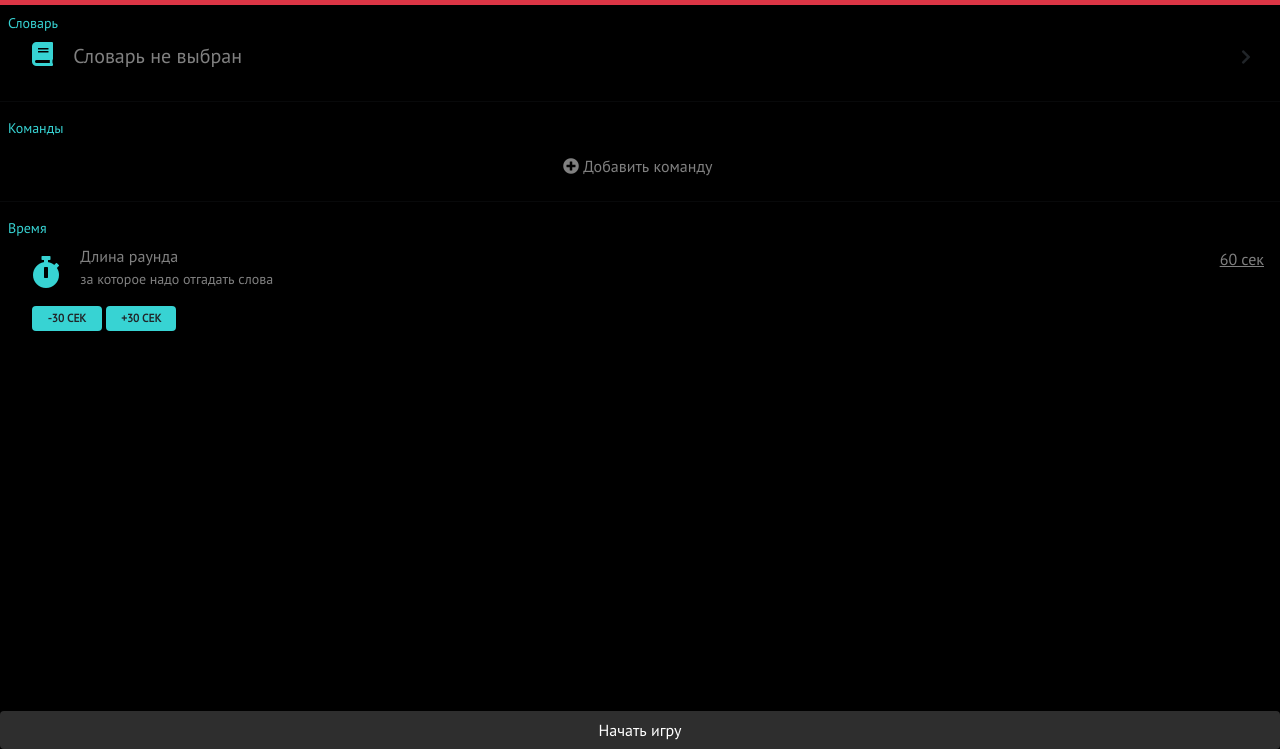
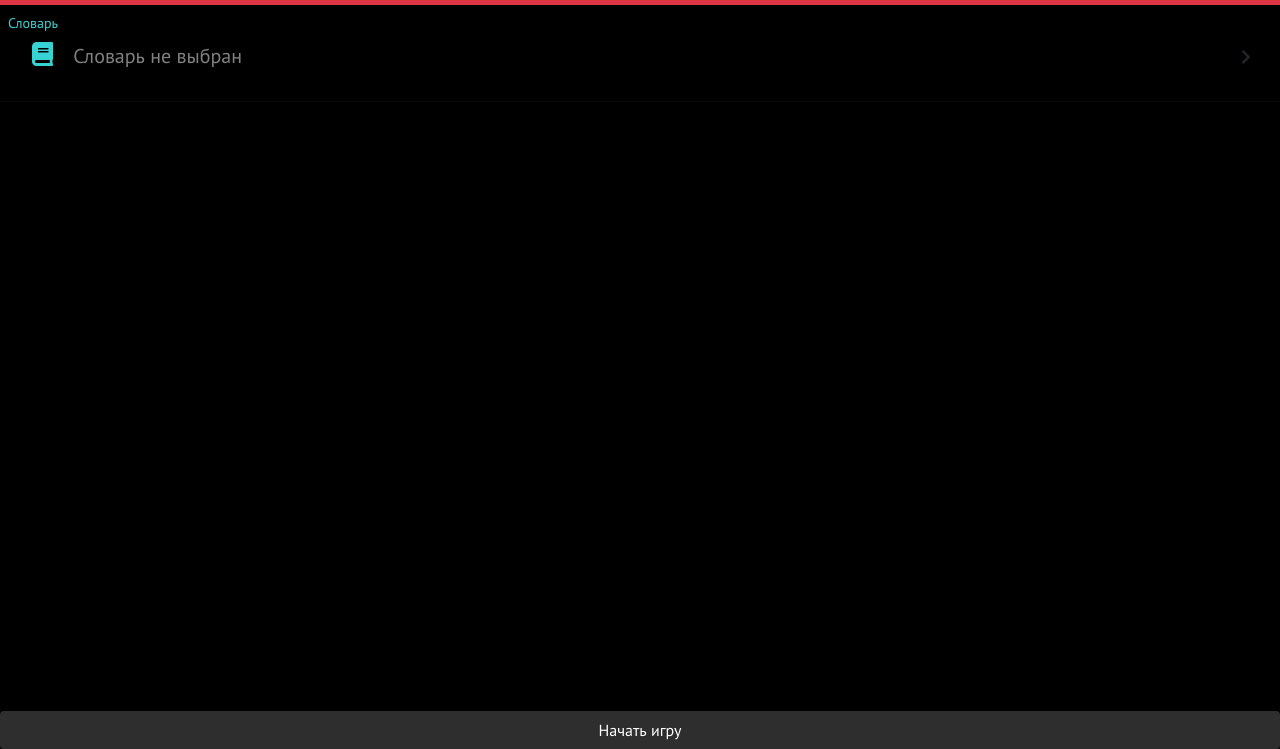
Before and after one commit to viirtualp1/alias-clone, a plain HTML site: page game.html in a window 1280 px wide. Shown: the part 51-800 px from the top of the page. Drawn offline with nearby package versions, Linux system fonts and the light colour scheme.

Commit message:
added 100 words in dictionary

```diff
--- a/game.html
+++ b/game.html
@@ -67,7 +67,7 @@
 
             <hr>
 
-            <div class="choose-teams">
+            <!-- <div class="choose-teams">
                 <p class="title-settings small" id="choose-teams-title">Команды</p>
 
                 <div class="teams">
@@ -79,9 +79,9 @@
                             <button class="btn text-settings mt-1" id="btn-delete-team" @click="deleteTeam(team)"><i class="fas fa-times"></i></button>
                         </div>
                     </div>
-                </div>
+                </div> -->
 
-                <div class="block-btn-choose-teams">
+                <!-- <div class="block-btn-choose-teams">
                     <button class="text-settings btn" id="btn-choose-teams" data-bs-toggle="modal" data-bs-target="#add-team-modal"><i class="fas fa-plus-circle"></i> Добавить команду</button>
                 </div>
 
@@ -107,8 +107,8 @@
                 </div>
             </div>
 
-            <hr>
-
+            <hr> -->
+<!--
             <div class="round-time">
                 <div class="round-time-elems">
                     <p class="title-settings small">Время</p>
@@ -127,7 +127,7 @@
 
                 <button class="btn btn-time" id="btn-minus-thirty-sec" @click="minusRoundTime">-30 СЕК</button>
                 <button class="btn btn-time" id="btn-plus-thirty-sec" @click="plusRoundTime">+30 СЕК</button>
-            </div>
+            </div> -->
 
             <button class="btn fixed-bottom" id="btn-start-game" @click="startGame">Начать игру</button>
         </div>
--- a/js/game.js
+++ b/js/game.js
@@ -9,45 +9,132 @@ const app = new Vue({
         isGame: false,
         dictionaries: [
             {
-                name: 'Словарь ну ебать уж каких сложных слов',
+                name: 'Словарь ну уж ну уж уж ну ну каких сложных слов',
                 desc: 'Термины, сложносоставные и просто редкие слова',
                 difficulty: 'Очень сложно',
                 words: [
-                    'Легитимность',
                     'Риелтор',
                     'Бюллетень',
                     'Дуршлаг',
                     'Гастарбайтер',
                     'Винегрет',
                     'Буллинг',
+                    'Именитый',
+                    'Достопримечательность',
+                    'Человеконенавистничество',
+                    'Человеколюбие',
+                    'Частнопредпринимательский',
+                    'Рентгеноэлектрокардиографический',
+                    'Вагоностроение',
+                    'Верноподданный',
+                    'Вероучение',
+                    'Веротерпимость',
+                    'Иглоукалывание',
+                    'Упирающийся',
+                    'Даздраперма',
+                    'Стиляга',
+                    'Эталон',
+                    'Борона',
+                    'Орач',
+                    'Хоругвь',
+                    'Ламинария',
+                    'Магнитный резонанс',
+                    'Корнишон',
+                    'Джава-скрипт',
+                    'Адронный коллайдер',
+                    'Гипербола',
+                    'Мародёр',
+                    'Обломовщина',
+                    'Робинзонада',
+                    'Робинзоненада',
+                    'Социология',
+                    'Профанация',
+                    'Корнеплод',
+                    'Афикс',
+                    'Гамбит',
+                    'Субконтрабас',
+                    'Вепрь',
+                    'Костёл',
+                    'Сквернословие',
+                    'Сольфеджио',
+                    'Зарница',
+                    'Баснописец',
+                    'Алегория',
+                    'Полутон',
+                    'Кварто-квинтовый круг ',
+                    'Фрейлина',
+                    'Фок-гик',
+                    'Ахтерпик',
+                    'Полиэфир',
+                    'Астролябия',
+                    'Шизойд',
+                    'Филантропия',
+                    'Автотроф',
+                    'Дегенерация',
+                    'Регенерация',
+                    'Иудаизм',
+                    'Коловрат',
+                    'Фюзеляж',
+                    'Мимикрия',
+                    'Реакреация',
+                    'Алгоритмизация',
+                    'Суборденация',
+                    'Программирование',
+                    'Пантеон',
+                    'Патент',
+                    'Трубочист',
+                    'Картофель',
+                    'Любовь',
+                    'Молекулярная физика',
+                    'Лагерь',
+                    'Никитазининофобия',
+                    'Матвеяклинковофобия',
+                    'Мультиинструменталист',
+                    'Патлатый',
+                    'Растамания',
+                    'Теология',
+                    'Дешевка',
+                    'Симфония',
+                    'Зоб',
+                    'Ворожба',
+                    'Казуар',
+                    'Величайший',
+                    'Аскетизм',
+                    'Гуглофобия',
+                    'Смолокурня',
+                    'Ария',
+                    'Волейбол',
+                    'Лох',
+                    'Чистовик',
+                    'Нацизм',
+                    'Базофобия',
+                    'Икона',
+                    'Хостинг',
+                    'База данных',
+                    'Профилактика',
+                    'Алгебра логики'
                 ],
             },
-            {
-                name: 'Простые слова',
-                desc: 'Словарь для детей и школьников младших классов',
-                difficulty: 'kids',
-                words: [],
-            }
         ],
-        teams: [
-            {
-                url: 'https://pngimg.com/uploads/crab/crab_PNG44.png',
-                name: 'Крабики',
-            },
-            {
-                url: 'http://pngimg.com/uploads/orange/small/orange_PNG803.png',
-                name: 'Апельсинчики',
-            },
-            {
-                url: '../img/olen.png',
-                name: 'Рогатые',
-            }
-        ],
+        // teams: [
+        //     {
+        //         url: 'https://pngimg.com/uploads/crab/crab_PNG44.png',
+        //         name: 'Крабики',
+        //     },
+        //     {
+        //         url: 'http://pngimg.com/uploads/orange/small/orange_PNG803.png',
+        //         name: 'Апельсинчики',
+        //     },
+        //     {
+        //         url: '../img/olen.png',
+        //         name: 'Рогатые',
+        //     }
+        // ],
 
         gameSettings: {
             dictionary: 'Словарь не выбран',
             dictionaryWords: [],
-            teams: [],
+            // teams: [],
             roundTime: 60,
         }
     },
@@ -63,18 +150,18 @@ const app = new Vue({
             this.gameSettings.dictionary = dictionary;
         },
 
-        chooseTeam(team) {
-            this.gameSettings.teams.push({
-                name: team.name,
-                url: team.url
-            });
-        },
+        // chooseTeam(team) {
+        //     this.gameSettings.teams.push({
+        //         name: team.name,
+        //         url: team.url
+        //     });
+        // },
 
         startGame() {
             let dictionary = this.gameSettings.dictionary;
             let dictionaryWords = [];
 
-            if (dictionary != 'Словарь не выбран' && this.teams.length != 0) {
+            if (dictionary != 'Словарь не выбран') {
                 this.isGame = true;
 
                 this.dictionaries.forEach((elem) => {
```
